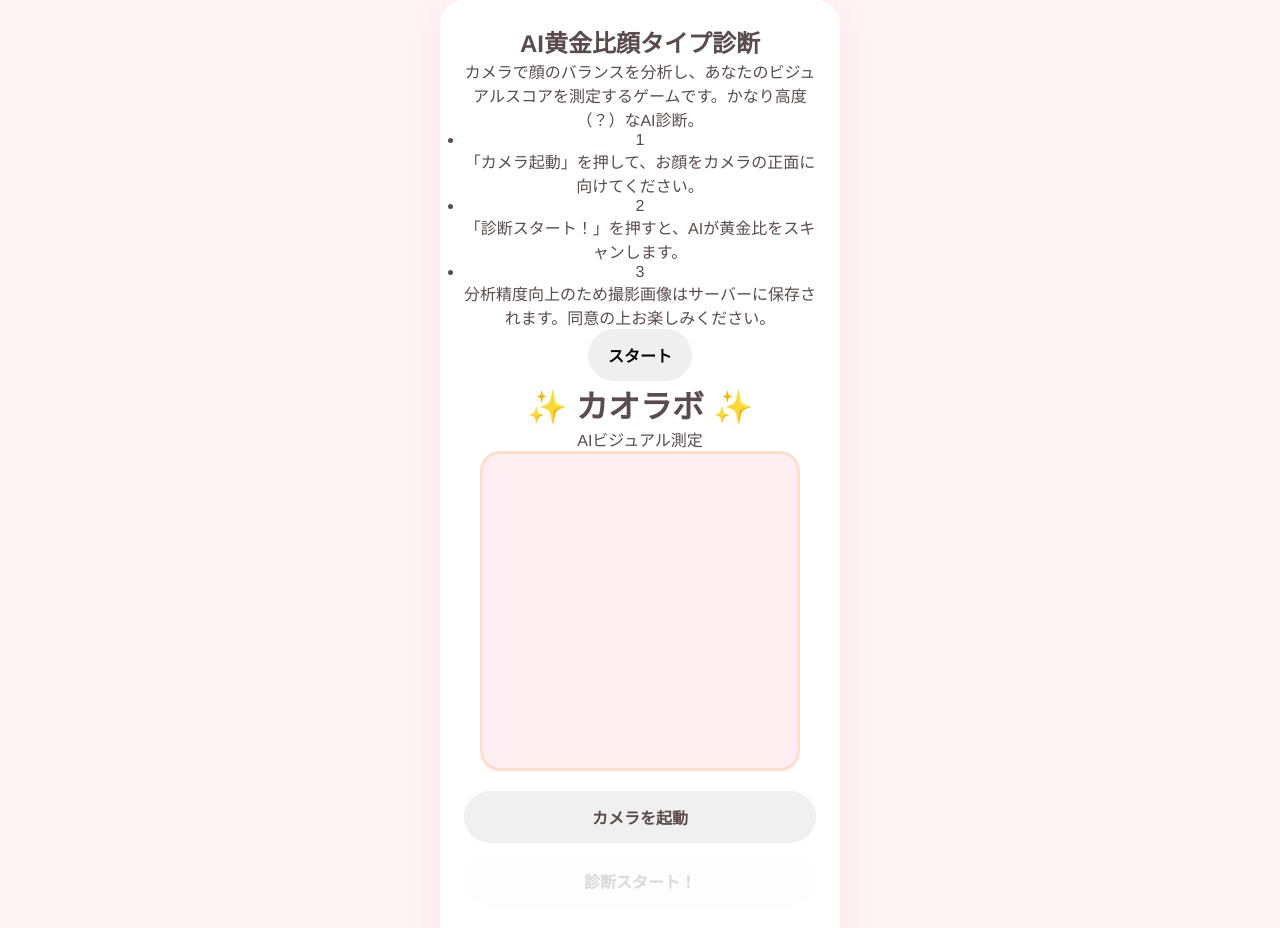
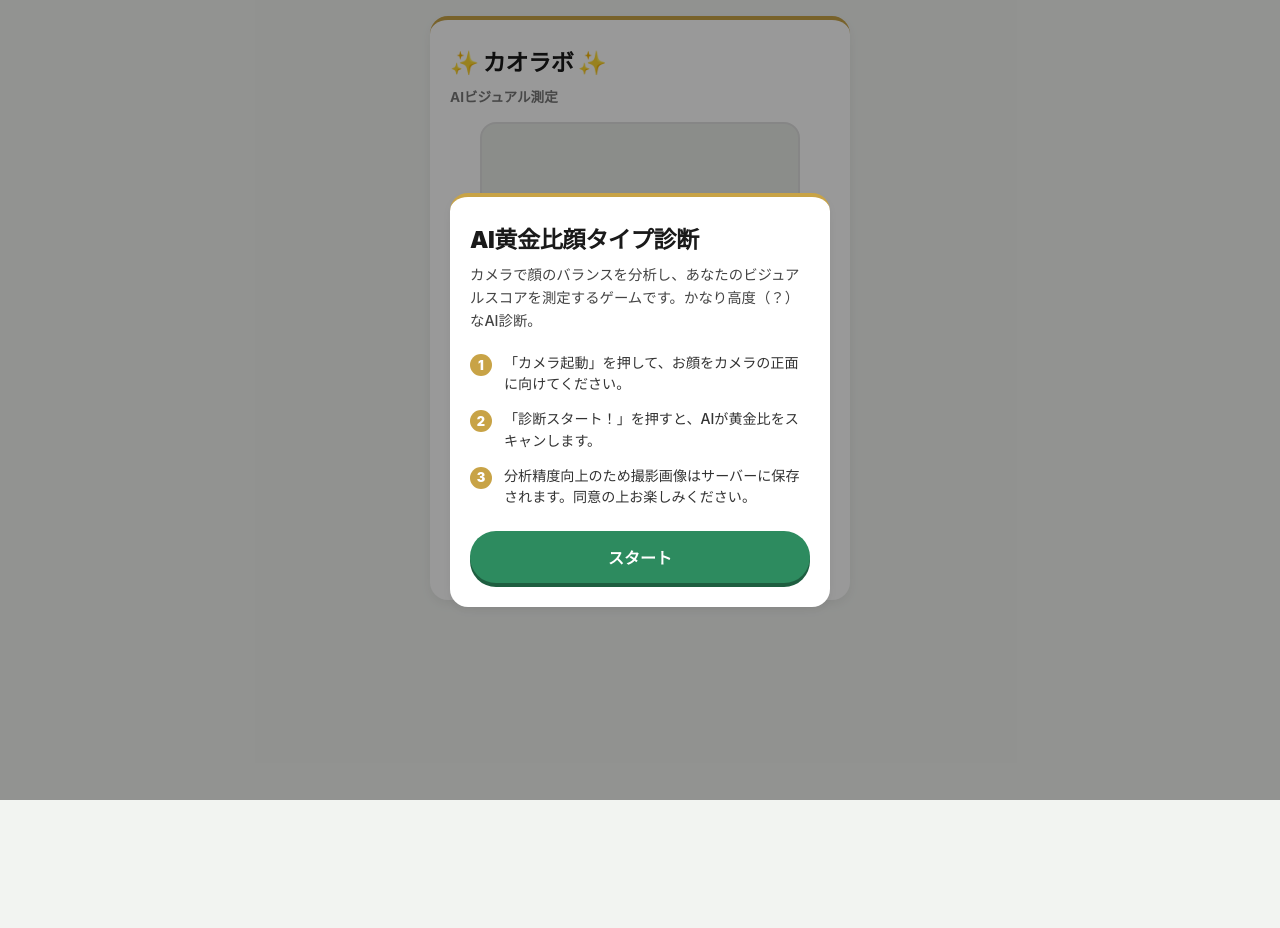
Before and after one commit to davidhikaru/kaolabo, a plain HTML site: page index.html in a window 1280 px wide. After the commit the page ends 800 px from the top, so only its background shows below. Drawn offline with nearby package versions, Linux system fonts and the light colour scheme; files that its build step writes are made by us from their sources; files whose address does not match are found by name; a web font is replaced by a local one.

Commit message:
Update style.css

```diff
--- a/style.css
+++ b/style.css
@@ -1,6 +1,4 @@
-/* css/style.css */
-
-/* 基礎重置與全域字體 */
+/* 全域設定 */
 * {
   box-sizing: border-box;
   margin: 0;
@@ -8,88 +6,127 @@
 }
 
 body {
-  font-family: 'Helvetica Neue', Arial, 'Hiragino Kaku Gothic ProN', 'Hiragino Sans', Meiryo, sans-serif;
-  background-color: #fff4f6; /* 粉嫩奶油背景 */
-  color: #5a4b4d; /* 柔和的深灰色字體 */
+  font-family: 'Zen Maru Gothic', -apple-system, BlinkMacSystemFont, "Segoe UI", Roboto, sans-serif;
+  background-color: #f2f4f1; /* 日系米灰背景 */
+  color: #333333;
+  display: flex;
+  justify-content: center;
+  align-items: flex-start;
+  min-height: 100vh;
+  padding: 16px;
+}
+
+.app-container {
+  width: 100%;
+  max-width: 420px;
+  position: relative;
+}
+
+/* 經典 tsuyatt 卡片風格 (頂部金黃邊條) */
+.game-card {
+  background: #ffffff;
+  border-radius: 18px;
+  padding: 24px 20px;
+  box-shadow: 0 4px 12px rgba(0, 0, 0, 0.06);
+  border-top: 4px solid #c8a346; /* 頂部金棕色邊條 */
+  position: relative;
+  margin-bottom: 20px;
+}
+
+.card-title {
+  font-size: 1.45rem;
+  font-weight: 900;
+  color: #1a1a1a;
+  margin-bottom: 8px;
+  letter-spacing: -0.02em;
+}
+
+.card-subtitle {
+  font-size: 0.85rem;
+  color: #777;
+  margin-bottom: 16px;
+  font-weight: 700;
+}
+
+.card-desc {
+  font-size: 0.9rem;
+  line-height: 1.6;
+  color: #444;
+  font-weight: 500;
+  margin-bottom: 20px;
+}
+
+/* 規則列表 (圓圈 1, 2, 3) */
+.rule-list {
+  list-style: none;
+  margin-bottom: 24px;
+}
+
+.rule-list li {
+  display: flex;
+  align-items: flex-start;
+  gap: 12px;
+  margin-bottom: 14px;
+  font-size: 0.88rem;
+  line-height: 1.5;
+  color: #333;
+  font-weight: 500;
+}
+
+.badge {
+  background-color: #c8a346; /* 金黃色圓形標籤 */
+  color: #ffffff;
+  font-weight: 900;
+  font-size: 0.8rem;
+  width: 22px;
+  height: 22px;
+  border-radius: 50%;
   display: flex;
   justify-content: center;
   align-items: center;
-  min-height: 100vh;
+  flex-shrink: 0;
+  margin-top: 2px;
 }
 
-/* 主容器 */
-.app-container {
-  width: 100%;
-  max-width: 400px;
-  background-color: #ffffff;
-  border-radius: 24px;
-  box-shadow: 0 10px 30px rgba(255, 182, 193, 0.3);
-  padding: 24px;
-  text-align: center;
-  position: relative;
-  overflow: hidden;
-}
-
-/* 標題區塊 */
-header h1 {
-  font-size: 1.5rem;
-  color: #ff8e9f;
-  margin-bottom: 8px;
-}
-
-header .subtitle {
-  font-size: 0.9rem;
-  color: #998a8c;
-  margin-bottom: 24px;
-}
-
-/* 彈跳視窗 (同意規約) */
-.modal {
-  position: absolute;
+/* 滿版彈窗 Modal Overlay */
+.modal-overlay {
+  position: fixed;
   top: 0; left: 0; right: 0; bottom: 0;
-  background-color: rgba(255, 255, 255, 0.95);
+  background-color: rgba(0, 0, 0, 0.4); /* 半透明遮罩 */
   display: flex;
   justify-content: center;
   align-items: center;
-  z-index: 100;
-  padding: 20px;
+  z-index: 1000;
+  padding: 16px;
 }
 
-.modal.hidden {
+.modal-overlay.hidden {
   display: none;
 }
 
-.modal-content {
-  background: #fff;
-  border: 2px solid #ffdece;
-  border-radius: 16px;
-  padding: 24px;
-  box-shadow: 0 8px 24px rgba(0,0,0,0.05);
+.modal-card {
+  width: 100%;
+  max-width: 380px;
+  margin-bottom: 0;
+  animation: popUp 0.25s ease-out;
 }
 
-.modal-content h2 {
-  font-size: 1.2rem;
-  margin-bottom: 12px;
-  color: #ff8e9f;
+@keyframes popUp {
+  from { transform: scale(0.92); opacity: 0; }
+  to { transform: scale(1); opacity: 1; }
 }
 
-.terms-body {
-  font-size: 0.85rem;
-  text-align: left;
-  margin-bottom: 20px;
-  line-height: 1.5;
-}
-
-/* 相機與畫布區塊 */
+/* 相機與視訊區 */
 .camera-wrapper {
   position: relative;
-  width: 320px;
+  width: 100%;
+  max-width: 320px;
   height: 320px;
   margin: 0 auto 20px;
-  background-color: #ffeef2;
-  border-radius: 20px;
+  background-color: #e8ebe6;
+  border-radius: 16px;
   overflow: hidden;
-  border: 3px solid #ffdece;
+  border: 2px solid #e0e0e0;
 }
 
 #preview-canvas {
@@ -98,103 +135,112 @@ header .subtitle {
   object-fit: cover;
 }
 
-/* 掃描線動畫特效 */
+/* 掃描雷射線 */
 .scan-line {
   position: absolute;
-  top: 0;
-  left: 0;
-  width: 100%;
-  height: 4px;
-  background-color: #ff477e;
-  box-shadow: 0 0 10px #ff477e, 0 0 20px #ff477e;
-  z-index: 10;
+  top: 0; left: 0;
+  width: 100%; height: 4px;
+  background-color: #2d8b5f;
+  box-shadow: 0 0 8px #2d8b5f;
   animation: scan 1.5s linear infinite alternate;
 }
 
-.scan-line.hidden {
-  display: none;
-}
+.scan-line.hidden { display: none; }
 
 @keyframes scan {
   0% { top: 0%; }
   100% { top: calc(100% - 4px); }
 }
 
-/* 按鈕樣式 */
+/* 按鈕風格 (tsuyatt 特有立體綠色按鈕) */
 .controls {
   display: flex;
   flex-direction: column;
-  gap: 12px;
-  margin-bottom: 20px;
+  gap: 10px;
 }
 
-button {
+.btn {
   font-family: inherit;
   font-size: 1rem;
-  font-weight: bold;
+  font-weight: 700;
   padding: 14px 20px;
-  border-radius: 50px;
+  border-radius: 30px;
   border: none;
   cursor: pointer;
-  transition: transform 0.1s, opacity 0.2s;
+  transition: all 0.15s ease;
+  text-align: center;
 }
 
-button:active {
-  transform: scale(0.96);
+.btn-block {
+  width: 100%;
 }
 
-button:disabled {
-  opacity: 0.5;
-  cursor: not-allowed;
+/* 經典日系深綠色按鈕 */
+.btn-green {
+  background-color: #2d8b5f;
+  color: #ffffff;
+  box-shadow: 0 4px 0 #1e5e40; /* 立體底陰影 */
 }
 
-.btn-primary {
-  background-color: #ff8e9f;
-  color: white;
-  box-shadow: 0 4px 12px rgba(255, 142, 159, 0.4);
+.btn-green:active {
+  transform: translateY(3px);
+  box-shadow: 0 1px 0 #1e5e40;
 }
 
 .btn-secondary {
-  background-color: #f0f0f0;
-  color: #5a4b4d;
+  background-color: #e4e8e3;
+  color: #444;
 }
 
-.btn-accent {
-  background-color: #ff477e;
-  color: white;
-  box-shadow: 0 4px 15px rgba(255, 71, 126, 0.5);
+.btn:disabled {
+  opacity: 0.4;
+  cursor: not-allowed;
+  box-shadow: none;
+  transform: none;
 }
 
-/* 診斷結果區塊 */
+/* 結果貼紙風格 (圖二「ころんだ！！」風格) */
 .result-card {
-  background-color: #fff9fa;
-  border: 2px dashed #ffc6d0;
+  margin-top: 20px;
+  background: #fdfdf9;
+  border: 2px solid #e2ded4;
   border-radius: 16px;
   padding: 20px;
-  animation: popIn 0.4s cubic-bezier(0.175, 0.885, 0.32, 1.275) forwards;
+  text-align: center;
+  position: relative;
 }
 
-.result-card.hidden {
-  display: none;
+.result-card.hidden { display: none; }
+
+.stamp-badge {
+  display: inline-block;
+  background-color: #e04f4f; /* 手繪紅貼紙 */
+  color: white;
+  font-weight: 900;
+  font-size: 1.1rem;
+  padding: 6px 16px;
+  border-radius: 8px;
+  transform: rotate(-3deg);
+  box-shadow: 0 2px 6px rgba(0,0,0,0.15);
+  margin-bottom: 12px;
 }
 
-@keyframes popIn {
-  from { transform: scale(0.8); opacity: 0; }
-  to { transform: scale(1); opacity: 1; }
-}
-
-.score-box {
-  margin: 16px 0;
+.score-display {
+  font-size: 1.2rem;
+  font-weight: 700;
+  margin-bottom: 8px;
 }
 
 .score-val {
-  font-size: 2.5rem;
+  font-size: 2.8rem;
   font-weight: 900;
-  color: #ff477e;
+  color: #2d8b5f;
+  margin: 0 4px;
 }
 
 .comment {
   font-size: 0.95rem;
-  font-weight: bold;
+  font-weight: 700;
+  color: #555;
   margin-bottom: 16px;
 }
```
